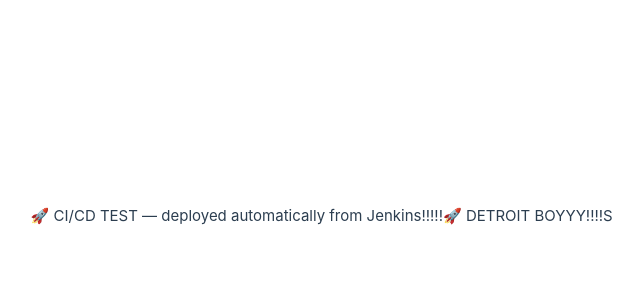
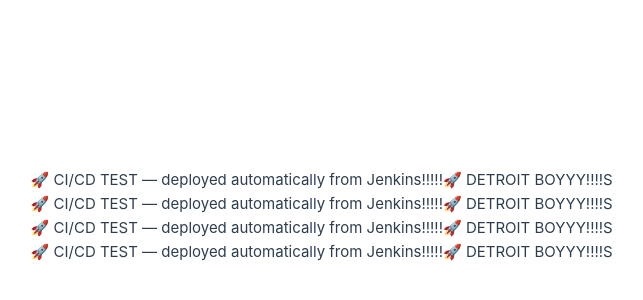
Before and after one commit to fernandofriasn/firewall-front, a Vue app: page / in a window 1280 px wide. Shown: the part 184-484 px from the top of the page, without its empty margins (197-840 px from the left). Built offline with nearby package versions, Linux system fonts and the light colour scheme.

Commit message:
added 2ND LINE TO INDEX

```diff
--- a/src/App.vue
+++ b/src/App.vue
@@ -14,5 +14,14 @@
 
   <div class="ci-banner">🚀 CI/CD TEST — deployed automatically from Jenkins!!!!!</div>
   <div class="ci-banner">🚀 DETROIT BOYYY!!!!S</div>
+
+  <div class="ci-banner">🚀 CI/CD TEST — deployed automatically from Jenkins!!!!!</div>
+  <div class="ci-banner">🚀 DETROIT BOYYY!!!!S</div>
+
+  <div class="ci-banner">🚀 CI/CD TEST — deployed automatically from Jenkins!!!!!</div>
+  <div class="ci-banner">🚀 DETROIT BOYYY!!!!S</div>
+
+  <div class="ci-banner">🚀 CI/CD TEST — deployed automatically from Jenkins!!!!!</div>
+  <div class="ci-banner">🚀 DETROIT BOYYY!!!!S</div>
   <!-- <RouterView /> -->
 </template>
```
